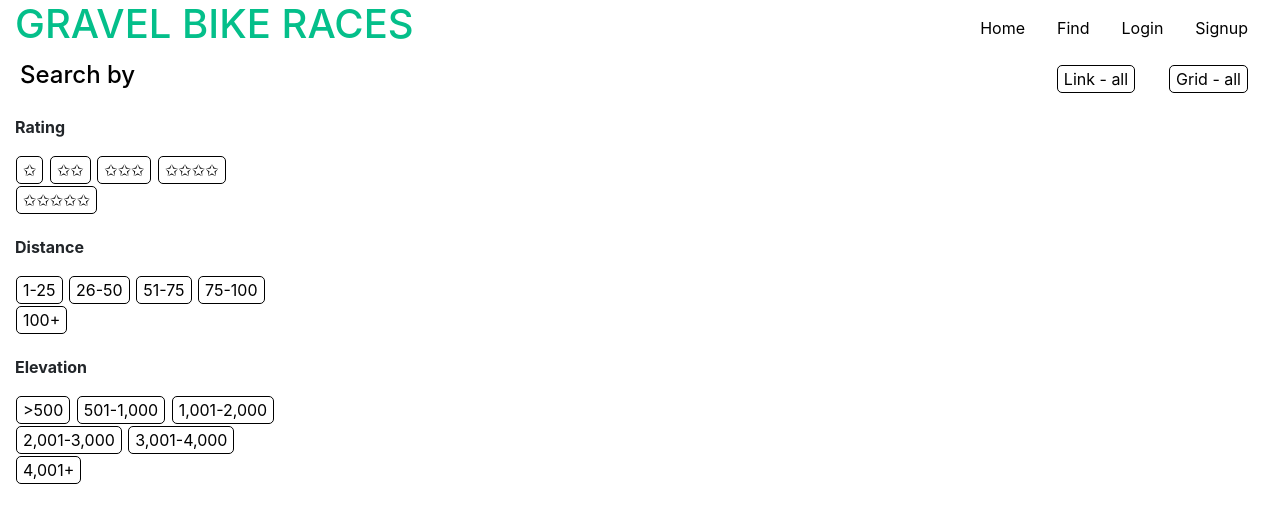
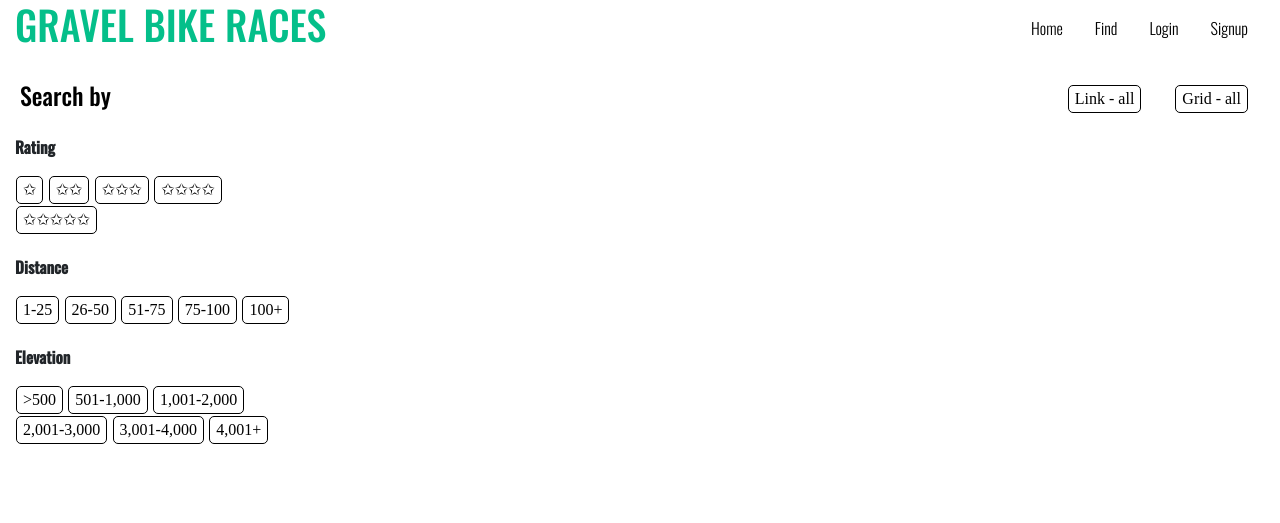
Before and after one commit to chueny/gravelbikeraces, a Flask app: page /races in a window 1280 px wide. Shown: the top 523 px of the page. Run offline with Flask 2, Linux system fonts and the light colour scheme; data that the repository does not hold is empty.

Commit message:
font styling

```diff
--- a/static/css/maps.css
+++ b/static/css/maps.css
@@ -8,6 +8,8 @@
 html, body {
     margin:0;
     padding: 0;
+    font-family: 'Oswald', sans-serif;
+    font-weight: 300;
     /* position: relative;
     min-height: 95vh; */
 
@@ -29,6 +31,8 @@
 
 #title-gravel, h2{
     color: rgb(4, 191, 138);
+    font-family: 'Oswald', sans-serif;
+    font-weight: bolder;
 
 }
 
@@ -162,6 +166,7 @@
     max-width: 300px;
 } */
 
+
 .img-fluid {
     width: 100%;
     height: 300px;
@@ -230,6 +235,8 @@
     background-color:rgb(4, 191, 138);
     width: 100%;
     border: 1px solid transparent;
+    font-family: 'Oswald', sans-serif;
+    font-weight: 200;
 }
 
 /*
@@ -290,6 +297,9 @@
 
 
 /* ========INDEX PAGE=================== */
+.find-page{
+    margin-top: 20px;
+}
 
 
 .search-description{
@@ -325,7 +335,9 @@
     display: flex;
     flex-flow: column wrap;
 }
-
+.card-title, .search {
+    font-family: caveat;
+}
 .card{
     margin: 10px;
 }
--- a/templates/base.html
+++ b/templates/base.html
@@ -4,8 +4,7 @@
     {% block head %}
     <meta charset="utf-8">
     <meta name="viewport" content="width=device-width">
-    <link rel="preconnect" href="https://fonts.googleapis.com"><link rel="preconnect" href="https://fonts.gstatic.com" crossorigin><link href="https://fonts.googleapis.com/css2?family=Caveat:wght@600&display=swap" rel="stylesheet">
-    <link rel="stylesheet" href="https://cdnjs.cloudflare.com/ajax/libs/font-awesome/4.7.0/css/font-awesome.min.css">
+    <link rel="preconnect" href="https://fonts.googleapis.com"><link rel="preconnect" href="https://fonts.gstatic.com" crossorigin><link href="https://fonts.googleapis.com/css2?family=Merriweather:wght@400;700&family=Montserrat:wght@300&family=Open+Sans&family=Oswald:wght@200;300;500&display=swap" rel="stylesheet">
     <link rel="stylesheet" href="https://cdn.jsdelivr.net/npm/bootstrap@4.0.0/dist/css/bootstrap.min.css" integrity="sha384-Gn5384xqQ1aoWXA+058RXPxPg6fy4IWvTNh0E263XmFcJlSAwiGgFAW/dAiS6JXm" crossorigin="anonymous">
     <link rel="stylesheet" href="/static/css/maps.css"/>
     <script src="https://unpkg.com/react@16/umd/react.development.js"></script>
--- a/templates/find.html
+++ b/templates/find.html
@@ -11,7 +11,7 @@
 </script>
 #}
 
-<div class ="col">
+<div class ="col find-page">
     <div class="row justify-content-center">
         <div class="col-3 search-by-specific">
                 <h4 class="search-by"> Search by</h4>
@@ -88,7 +88,9 @@
                 hidden>
                     <div class = "row g-0">
                         <div class="col-md-4">
+                            <a href="/races/{{race.race_id}}">
                             <img class="img-fluid rounded-start horiz-card-photo" src="{{race.img_url}}" alt="gravel bike race photo">
+                            </a>
                         </div>
                         <div class="col-md-8">
                             <div class="card-body">
@@ -130,7 +132,9 @@
          >
             <div class = "row g-0">
                 <div class="col-md-4 img-parent">
+                    <a href="/races/{{race.race_id}}">
                     <img class="img-fluid rounded-start horiz-card-photo" src="{{race.img_url}}" alt="gravel bike race photo">
+                    </a>
                 </div>
                 <div class="col-md-8">
                     <div class="card-body">
```
